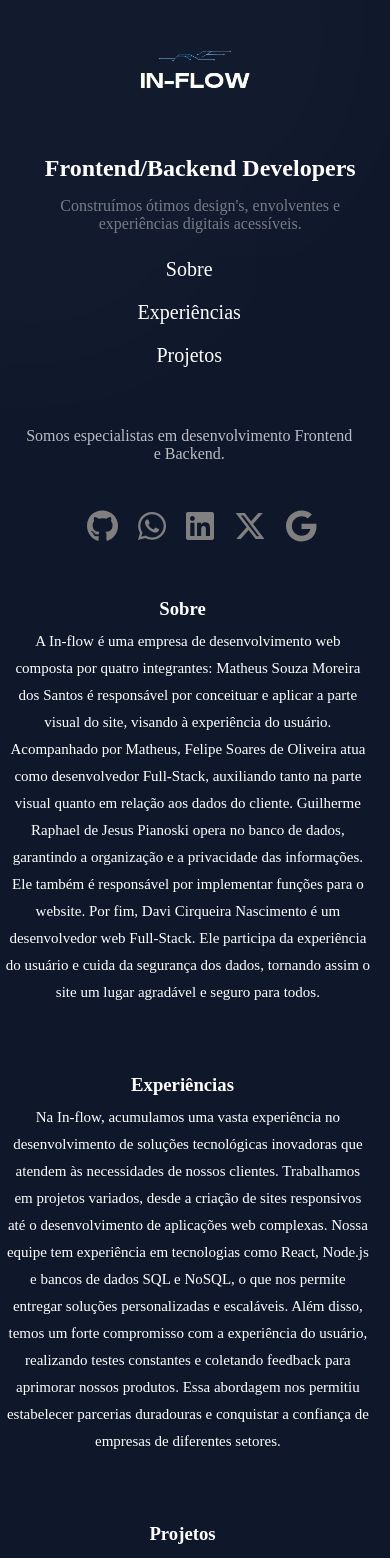
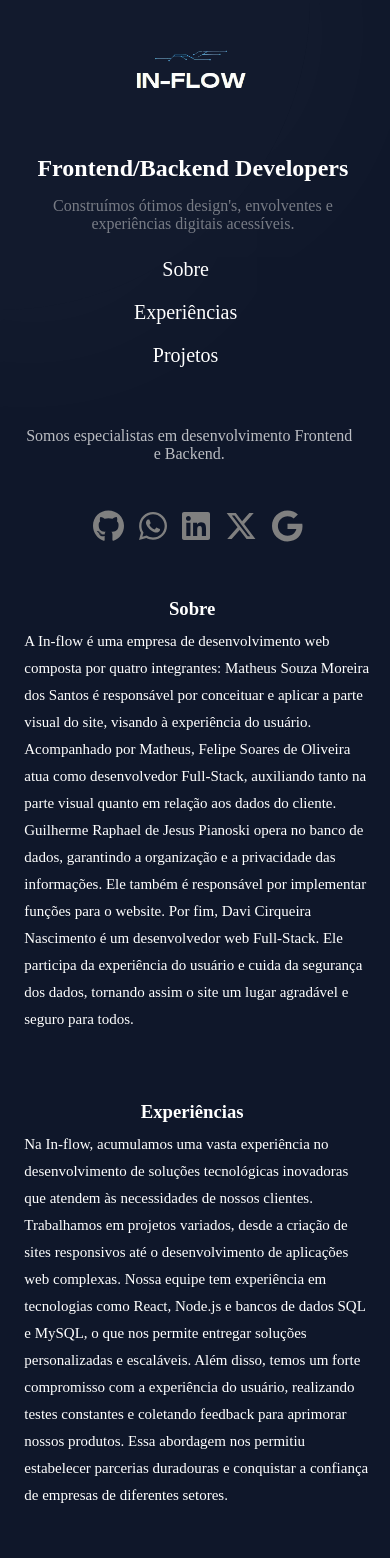
Before and after one commit to felipehtt/in-flow, a React (Create React App) app: page / in a window 390 px wide. Shown: the top 1558 px of the page. Built offline with nearby package versions, Linux system fonts and the light colour scheme; a web font is replaced by a local one.

Commit message:
commit_changes

```diff
--- a/src/pages/inflow/index.jsx
+++ b/src/pages/inflow/index.jsx
@@ -72,7 +72,7 @@ Por fim, Davi Cirqueira Nascimento é um desenvolvedor web Full-Stack. Ele parti
 
           <p className='prgrf'>
 
-          Na In-flow, acumulamos uma vasta experiência no desenvolvimento de soluções tecnológicas inovadoras que atendem às necessidades de nossos clientes. Trabalhamos em projetos variados, desde a criação de sites responsivos até o desenvolvimento de aplicações web complexas. Nossa equipe tem experiência em tecnologias como React, Node.js e bancos de dados SQL e NoSQL, o que nos permite entregar soluções personalizadas e escaláveis. Além disso, temos um forte compromisso com a experiência do usuário, realizando testes constantes e coletando feedback para aprimorar nossos produtos. Essa abordagem nos permitiu estabelecer parcerias duradouras e conquistar a confiança de empresas de diferentes setores.
+          Na In-flow, acumulamos uma vasta experiência no desenvolvimento de soluções tecnológicas inovadoras que atendem às necessidades de nossos clientes. Trabalhamos em projetos variados, desde a criação de sites responsivos até o desenvolvimento de aplicações web complexas. Nossa equipe tem experiência em tecnologias como React, Node.js e bancos de dados SQL e MySQL, o que nos permite entregar soluções personalizadas e escaláveis. Além disso, temos um forte compromisso com a experiência do usuário, realizando testes constantes e coletando feedback para aprimorar nossos produtos. Essa abordagem nos permitiu estabelecer parcerias duradouras e conquistar a confiança de empresas de diferentes setores.
           </p>
 
         </section>
--- a/src/pages/inflow/index.scss
+++ b/src/pages/inflow/index.scss
@@ -317,11 +317,25 @@
         display: flex;
         flex-direction: column;
 
+
         .esq{
             position: relative;
 
             section{
-                margin-left: -1;
+                gap: 15px;
+                margin-left: -43px;
+            }
+
+            ul{
+                padding-left: 0;
+            }
+        }
+
+        .dir{
+
+            .text{
+
+                margin-left: 5%;
             }
         }
     }
@@ -338,12 +352,12 @@
             position: relative;
 
             img{
-                margin-left: 26%;
+                margin-left: 25%;
             }
 
             h2, h4{
                 text-align: center;
-                margin-right: 4%;
+                margin-right: 8%;
             }
 
             ul{
@@ -352,7 +366,7 @@
                 flex-direction: column;
                 gap: 20px;
                 align-items: center;
-                margin-right: 21%;
+                margin-right: 12%;
                 list-style: none;
 
             }
@@ -364,7 +378,8 @@
             }
 
             section{
-                margin-left: 8%;
+                margin-left: 9.5%;
+                gap: 15px;
             }
 
         }
@@ -381,8 +396,7 @@
                 }
 
                 .prgrf{
-
-                    text-align: center;
+                    text-align: left;
                 }
 
             }
@@ -398,11 +412,28 @@
 
         .esq{
 
+            img{
+                margin-left: 23%;
+            }
+
             section{
 
-                margin-left: 7%;
+                gap: 15px;
+                margin-left: 4%;
             }
 
+        }
+
+        .dir{
+            margin-left: 2%;
+
+            .text{
+
+                h3{
+                    padding-left: 4%;
+                }
+
+            }
         }
     }
 
```
